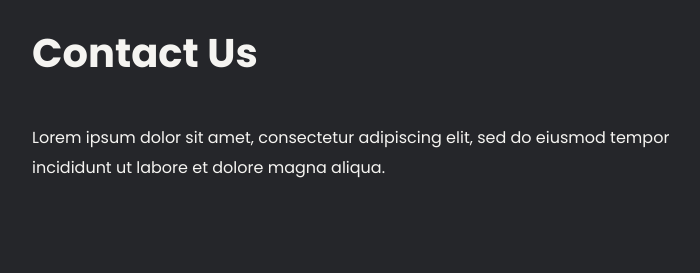
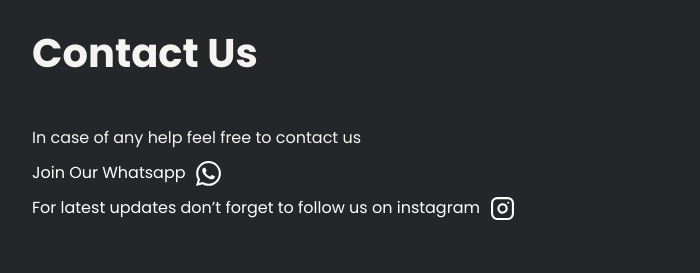
Before and after one commit to GDGCVITBHOPAL/summerfest, a React (Create React App) app: page / in a window 1280 px wide. Shown: the part 2920-3193 px from the top of the page, without its empty margins (160-860 px from the left). Built offline with nearby package versions, Linux system fonts and the light colour scheme.

Commit message:
uploaded content in tracks and contact page

```diff
--- a/src/components/TrackSlider.js
+++ b/src/components/TrackSlider.js
@@ -7,6 +7,7 @@ import tracks2 from '../graphics/tracks2.svg'; */
 import tracks3 from '../graphics/tracks3.svg';
 import web3 from "../graphics/web3.svg"
 import game from '../graphics/game.svg';
+import open from '../graphics/open.svg';
 import app from '../graphics/app.svg';
 /* import tracks4 from '../graphics/tracks4.svg'; */
 import SwiperCore, { Pagination, A11y, Autoplay} from 'swiper';
@@ -68,7 +69,7 @@ function TrackSlider() {
             <SwiperSlide>
                 <div className={"track-container"}>
                     <div className={"track-imagebox"}>
-                        <img className={"track-image track3-image"} src={tracks3} alt="" />
+                        <img className={"track-image track3-image"} src={open} alt="" />
                     </div>
                     <div className={"track-textbox"}>
                         <h1 className={"track-title"}>Open Innovation</h1>
--- a/src/components/eventsDataArr.js
+++ b/src/components/eventsDataArr.js
@@ -1,7 +1,7 @@
 const eventsDataArr = [
   {
     title: "Networking in metaverse",
-    desc: "Lorem ipsum dolor sit amet, consectetur adipiscing elit, sed do eiusmod tempor incididunt ut labore et dolore magna aliqua. Ut enim ad minim veniam, quis nostrud exercitation ullamco laboris nisi ut aliquip ex ea commodo consequat.",
+    desc: "Expand your network and get a gilded opportunity to interact with experts, alumni and other like-minded people in the technical domain. Enhance your technical skills as well as personality development skills like effective communication to your skillset and portfolio.    ",
     time: "2022-05-02T00:00:00+05:30",
   },
   {
@@ -11,7 +11,7 @@ const eventsDataArr = [
   },
   {
     title: "Game night",
-    desc: "Lorem ipsum dolor sit amet, consectetur adipiscing elit, sed do eiusmod tempor incididunt ut labore et dolore magna aliqua. Ut enim ad minim veniam, quis nostrud exercitation ullamco laboris nisi ut aliquip ex ea commodo consequat.",
+    desc: "After a week-long bout, a game night full of fun and remunerative games is organized on 30 May. Be on your toes to prove your supremacy in the year's most played game- Valorant.",
     time: "2022-05-02T00:00:00+05:30",
   },
 /*   {
--- a/src/pages/sections/Contact.jsx
+++ b/src/pages/sections/Contact.jsx
@@ -1,6 +1,7 @@
 import React from "react";
 import Contact from "../../components/Contact";
-
+import { ImWhatsapp } from "react-icons/im"
+import { FiInstagram } from "react-icons/fi"
 const ContactPage = () => {
   return (
     <div className={"section"}>
@@ -12,8 +13,29 @@ const ContactPage = () => {
         >
           <div className={"section-header"}>Contact Us</div>
           <p className={"speaker-intro"}>
-            Lorem ipsum dolor sit amet, consectetur adipiscing elit, sed do
-            eiusmod tempor incididunt ut labore et dolore magna aliqua.{" "}
+            In case of any help feel free to contact us {" "}
+            <br />
+            <a
+                className={"social-icons-contact"}
+                href="https://www.instagram.com/kulkarni.ishika/"
+                style={{ marginRight: "20px" , textDecoration: "none" }}
+              >
+           <span style={{fontSize:"1em" , color: "white"}}>Join Our Whatsapp</span>
+
+                <ImWhatsapp style={{marginLeft:"10px" , position:"relative" , top: "8px" , color: "white"}} size="25px"/>
+              </a>
+
+              <br />
+              <a
+                className={"social-icons-contact"}
+                href="https://www.instagram.com/kulkarni.ishika/"
+                style={{ marginRight: "20px" , textDecoration: "none" }}
+              >
+           <span style={{color: "white" , fontSize:"1em"}}>For latest updates don’t forget to follow us on instagram</span>
+
+                <FiInstagram style={{marginLeft:"10px" , position:"relative" , top: "8px" , color: "white"}} size="25px"/>
+              </a>
+
           </p>
           <div className={"speakers"}>
             <Contact />
```
Also changed, not shown: src/graphics/open.svg (added).
